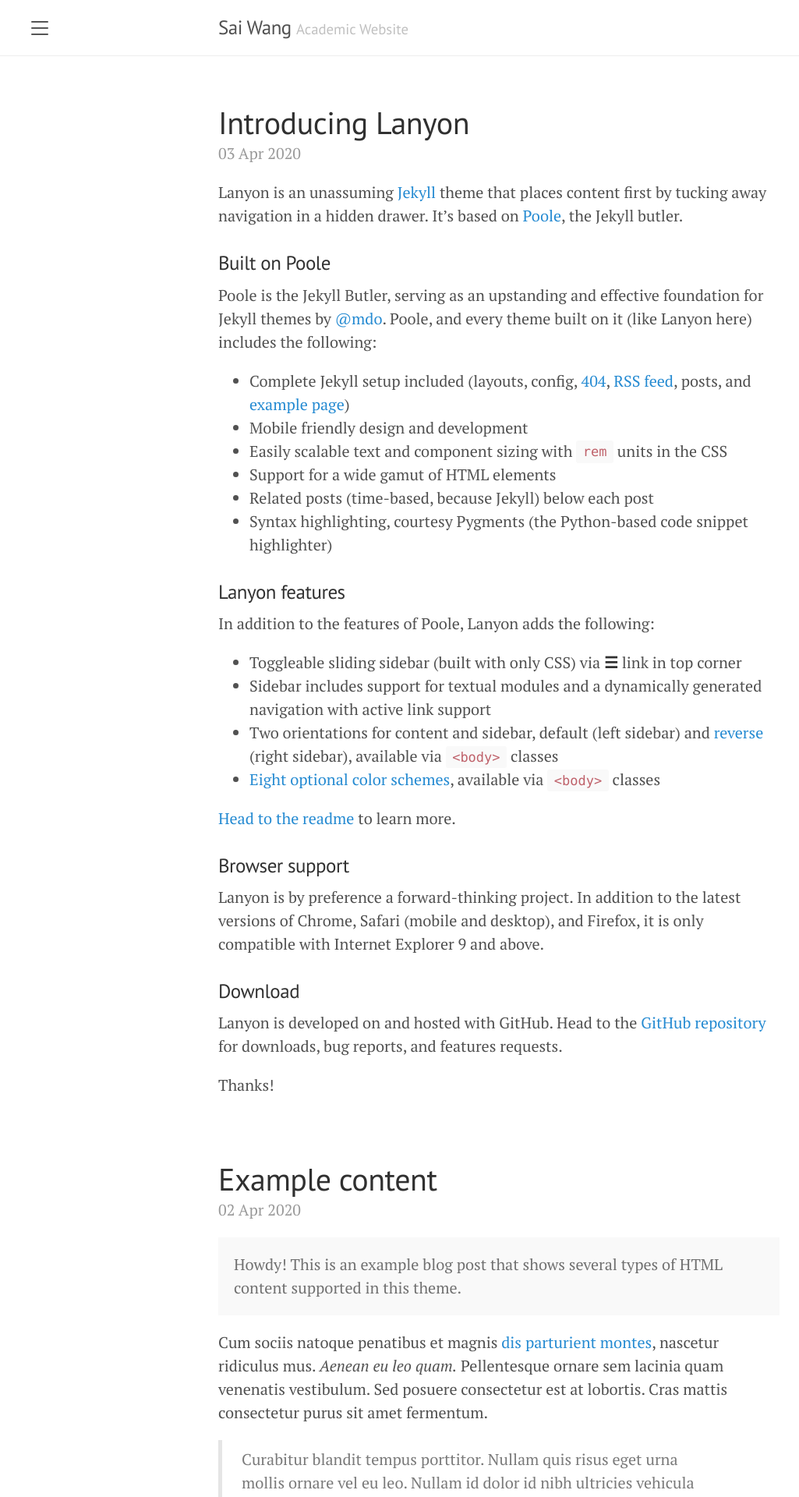
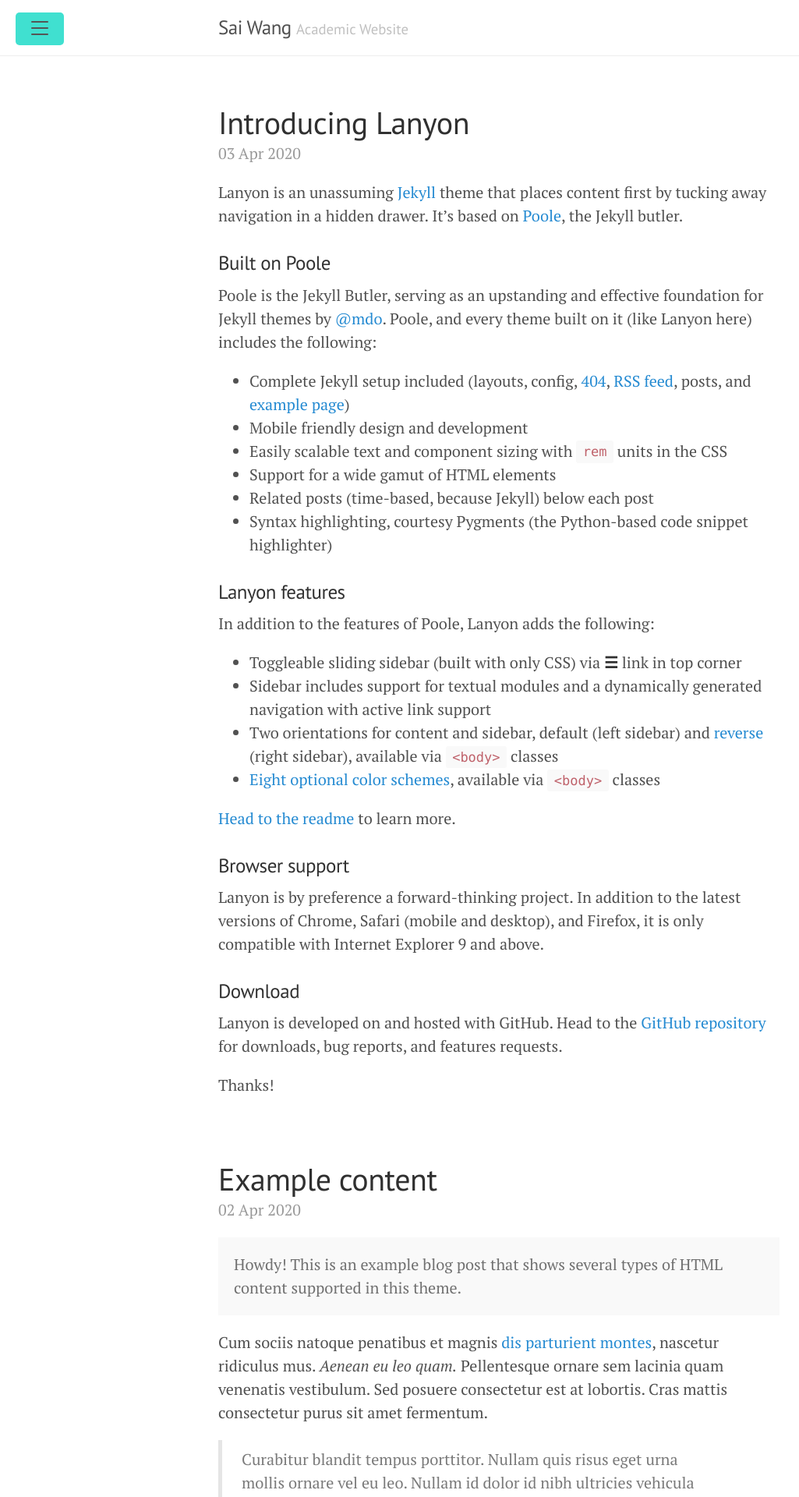
Before and after one commit to Alxendweb/alxendweb.github.io, a Jekyll site: the page built from index.html, in a window 1280 px wide. Shown: the top 1920 px of the page at 78% size, without its empty margins (0-1025 px from the left). Built offline with Jekyll 4.4.1, drawn with Linux system fonts in a browser that asks for light colours; the list of posts is cut into pages by our own code.

Commit message:
Update lanyon.css

```diff
--- a/public/css/lanyon.css
+++ b/public/css/lanyon.css
@@ -218,7 +218,7 @@
   align-items: center;
   padding: .25rem .75rem;
   color: #40e0d0;
-  background-color: #fff;
+  background-color: #40e0d0;
   border-radius: .25rem;
   cursor: pointer;
 }
@@ -235,7 +235,7 @@
 #sidebar-checkbox:focus ~ .sidebar-toggle,
 #sidebar-checkbox:checked ~ .sidebar-toggle {
   color: #fff;
-  background-color: #555;
+  background-color: #40e0d0;
 }
 
 .sidebar-toggle:active:before,
```
